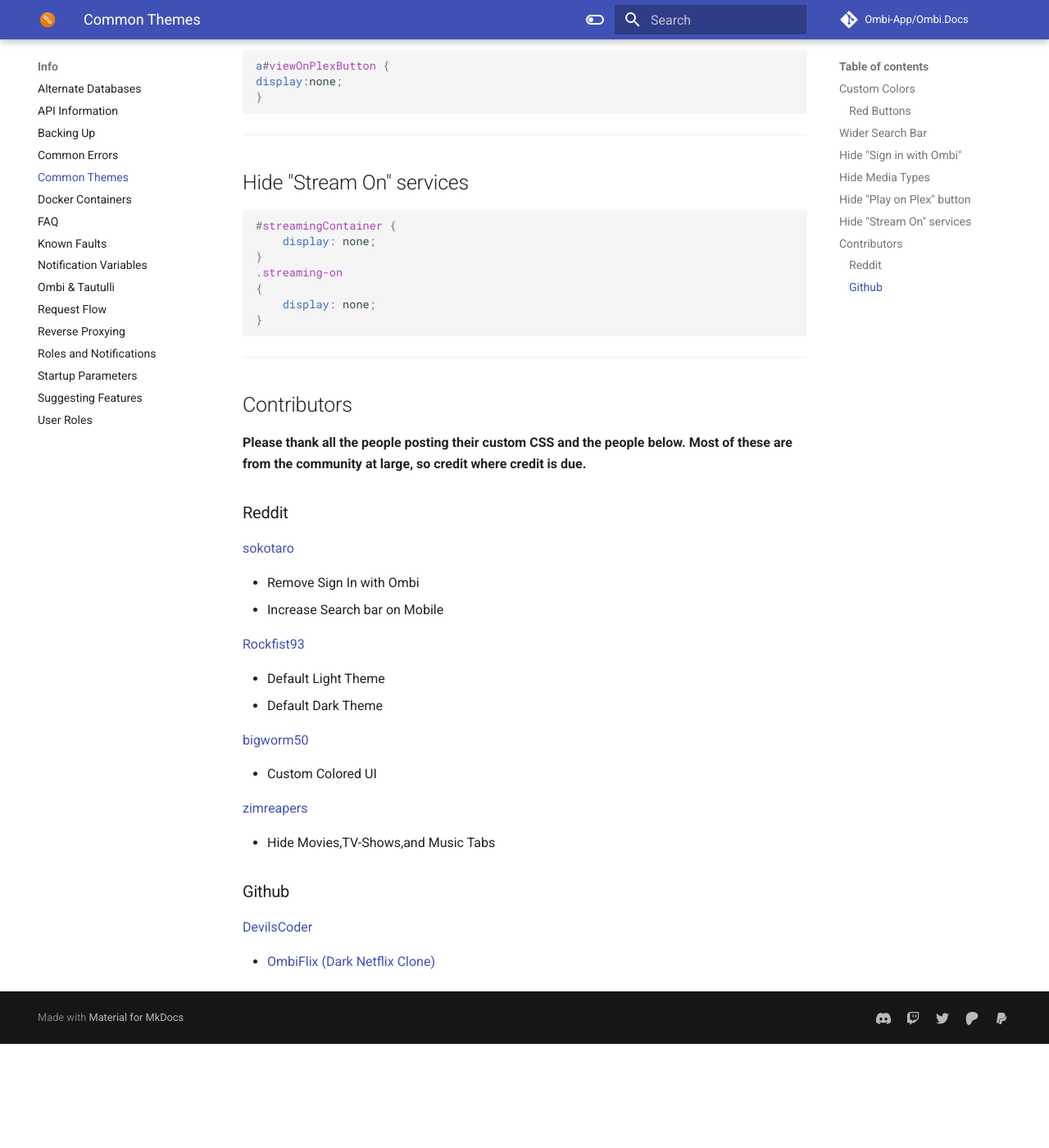
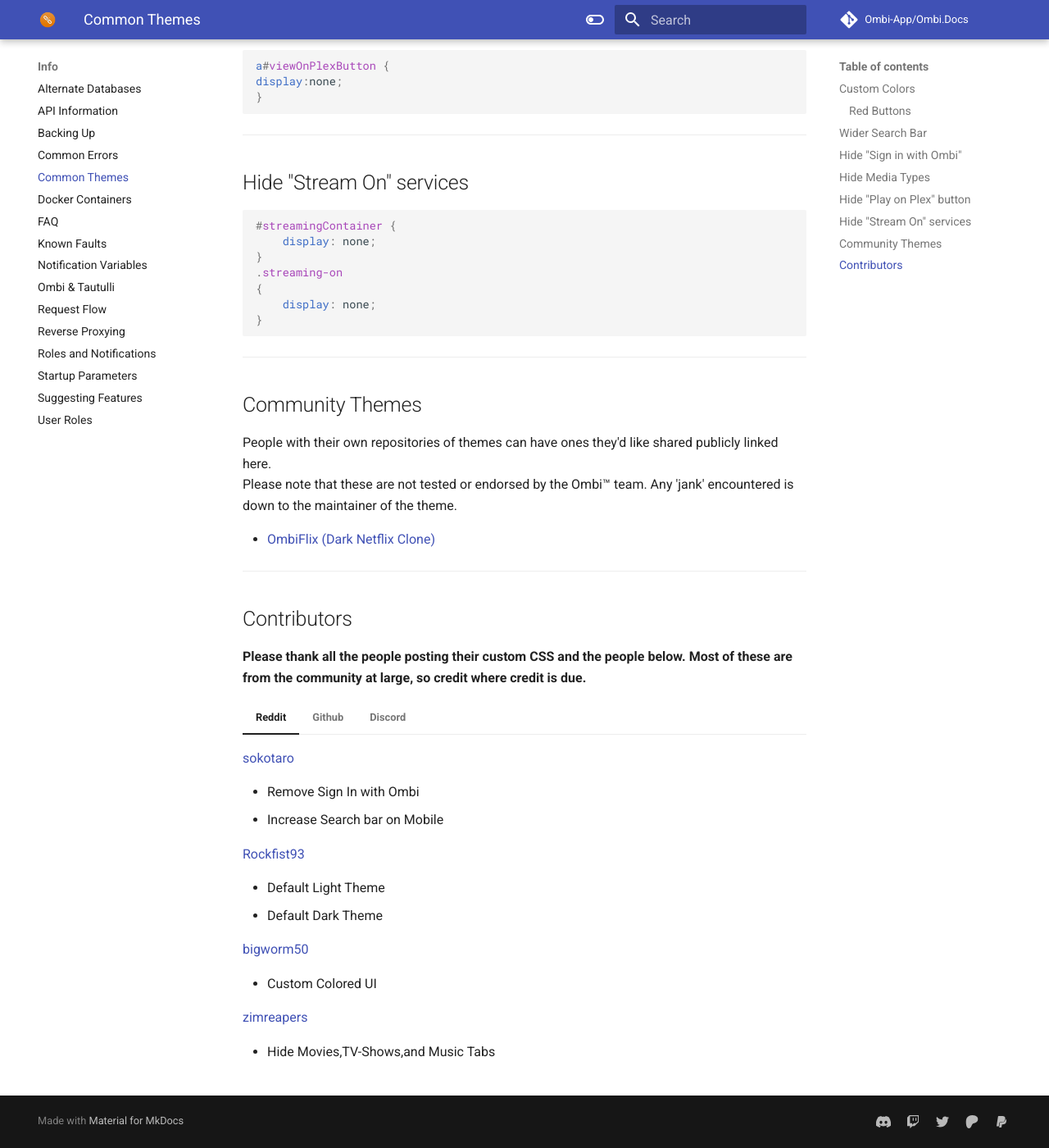
Before and after one commit to Ombi-app/Ombi.Docs, an MkDocs documentation site: the page built from docs/info/common-themes.md, in a window 1280 px wide and 1400 px high, scrolled down 2123 px. Shown: the whole window at 82% size. Built offline with MkDocs 1.6.1 and Material for MkDocs 9.7.7, drawn with Linux system fonts in a browser that asks for light colours; comment, search, counter and statistics services are not loaded; before the commit the page ends 3396 px from its top, so only the background shows below that.

Commit message:
Add Community themes header Tab contributors info

```diff
--- a/docs/info/common-themes.md
+++ b/docs/info/common-themes.md
@@ -149,32 +149,46 @@
 
 ***
 
+## Community Themes
+
+People with their own repositories of themes can have ones they'd like shared publicly linked here.
+Please note that these are not tested or endorsed by the Ombi(tm) team. Any 'jank' encountered is down to the maintainer of the theme.
+
+* [OmbiFlix (Dark Netflix Clone)](https://github.com/DevilsDesigns/OmbiFlix-Themes)
+
+***
+
 ## Contributors
 
 **Please thank all the people posting their custom CSS and the people below. Most of these are from the community at large, so credit where credit is due.**
 
-### Reddit
+=== "Reddit"
+    [sokotaro](https://www.reddit.com/user/sokotaro/)
 
-[sokotaro](https://www.reddit.com/user/sokotaro/)
+    * Remove Sign In with Ombi
+    * Increase Search bar on Mobile
 
-* Remove Sign In with Ombi
-* Increase Search bar on Mobile
+    [Rockfist93](https://www.reddit.com/user/Rockfist93/)
 
-[Rockfist93](https://www.reddit.com/user/Rockfist93/)
+    * Default Light Theme
+    * Default Dark Theme
 
-* Default Light Theme
-* Default Dark Theme
+    [bigworm50](https://www.reddit.com/user/bigworm50/)
 
-[bigworm50](https://www.reddit.com/user/bigworm50/)
+    * Custom Colored UI
 
-* Custom Colored UI
+    [zimreapers](https://www.reddit.com/user/zimreapers/)
 
-[zimreapers](https://www.reddit.com/user/zimreapers/)
+    * Hide Movies,TV-Shows,and Music Tabs
 
-* Hide Movies,TV-Shows,and Music Tabs
+=== "Github"
 
-### Github
+    [DevilsCoder](https://github.com/DevilsDesigns/)
 
-[DevilsCoder](https://github.com/DevilsDesigns/)
+    * [OmbiFlix (Dark Netflix Clone)](https://github.com/DevilsDesigns/OmbiFlix-Themes)
 
-* [OmbiFlix (Dark Netflix Clone)](https://github.com/DevilsDesigns/OmbiFlix-Themes)
+=== "Discord"
+
+    [Alacard]()
+
+    * Hide "Stream on" services
```
